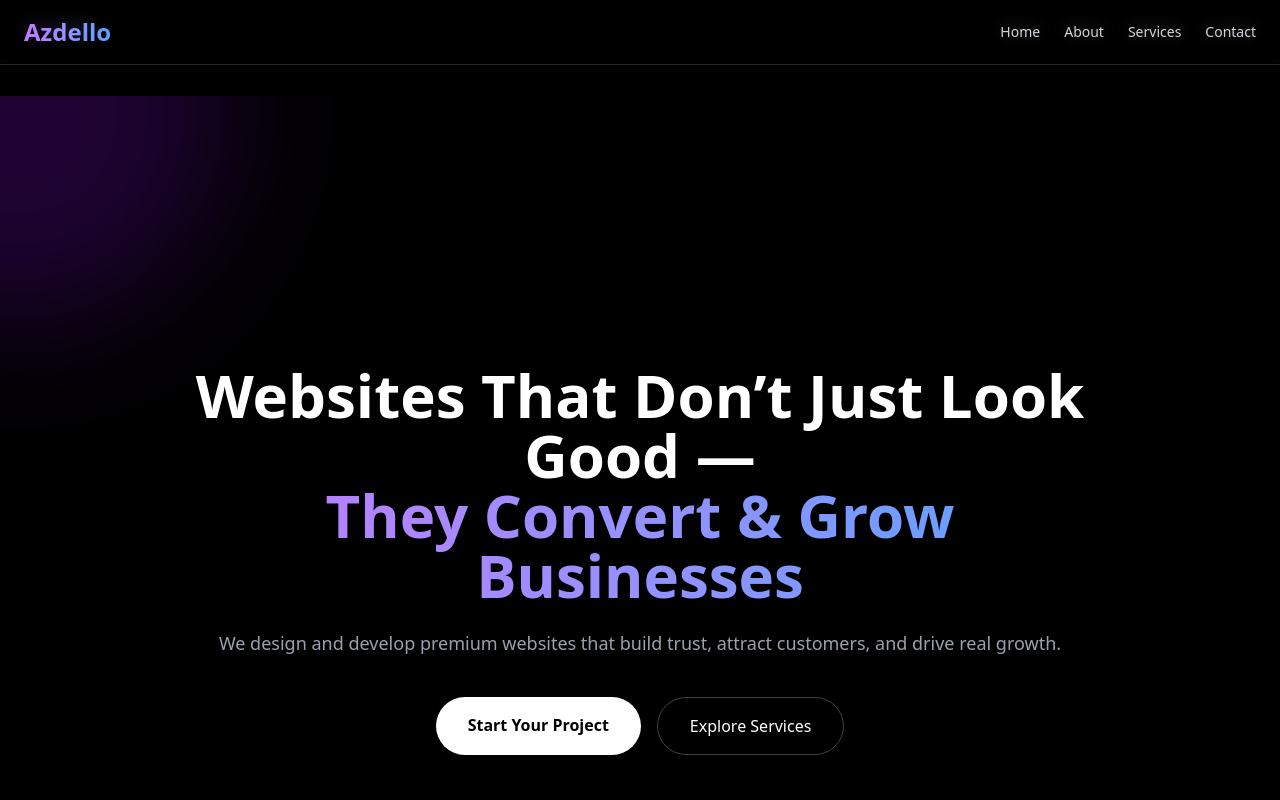
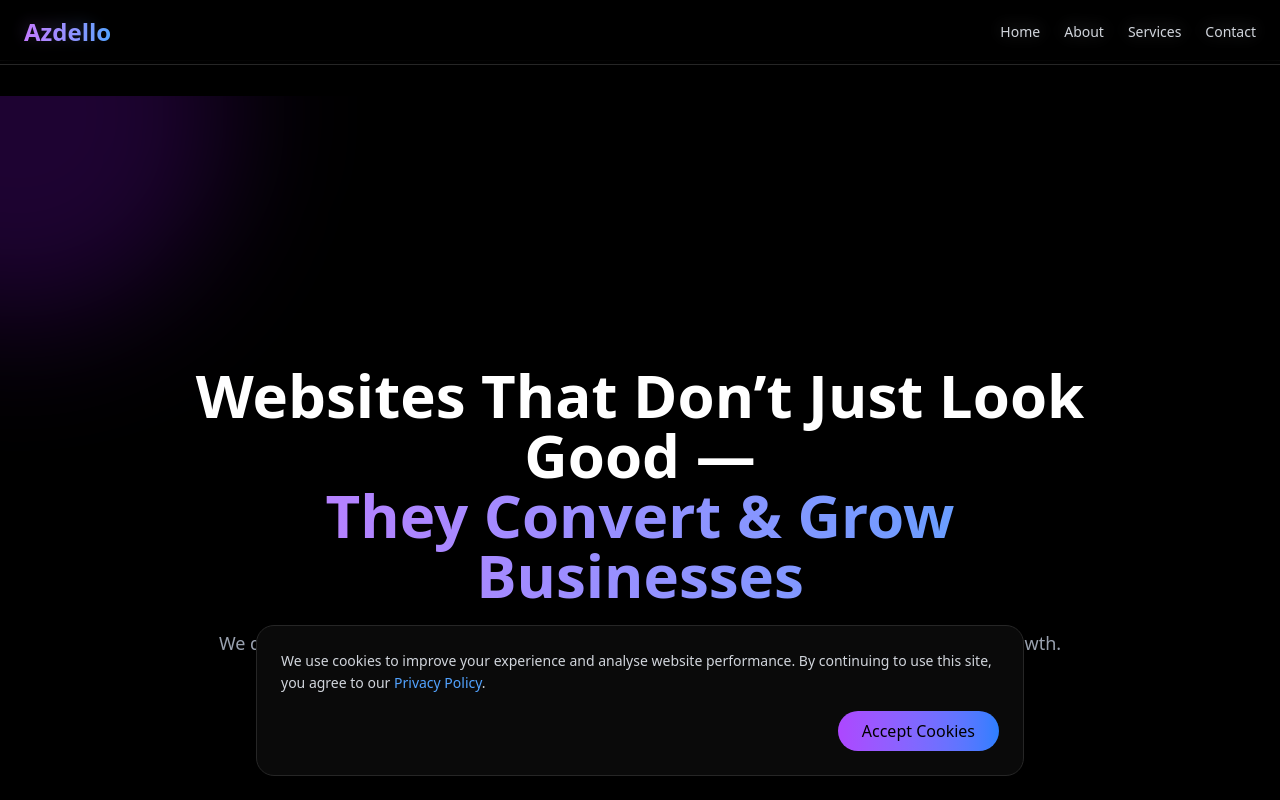
Before and after one commit to azdello/Azdello, a Next.js app: page / in a window 1280 px wide. Shown: the top 800 px of the page. Built offline with nearby package versions, Linux system fonts and the light colour scheme.

Commit message:
Add cookie consent banner without altering layout

```diff
--- a/app/layout.tsx
+++ b/app/layout.tsx
@@ -1,7 +1,8 @@
 import "./globals.css";
 import type { Metadata } from "next";
 import Navbar from "@/components/Navbar";
-import Footer from "./components/Footer";
+import Footer from "@/components/Footer";
+import CookieBanner from "@/components/CookieBanner";
 
 export const metadata: Metadata = {
   title: {
@@ -47,16 +48,12 @@ export default function RootLayout({
   return (
     <html lang="en">
       <body className="bg-black text-white antialiased">
-        {/* NAVBAR */}
         <Navbar />
+        <main className="pt-24">{children}</main>
+        <Footer />
 
-        {/* PAGE CONTENT */}
-        <main className="pt-24 min-h-screen">
-          {children}
-        </main>
-
-        {/* FOOTER */}
-        <Footer />
+        {/* ✅ Cookie banner added — nothing else touched */}
+        <CookieBanner />
       </body>
     </html>
   );
--- /dev/null
+++ b/components/CookieBanner.tsx
@@ -0,0 +1,57 @@
+"use client";
+
+import { useEffect, useState } from "react";
+import Link from "next/link";
+import { motion, AnimatePresence } from "framer-motion";
+
+export default function CookieBanner() {
+  const [visible, setVisible] = useState(false);
+
+  useEffect(() => {
+    const consent = localStorage.getItem("cookie-consent");
+    if (!consent) {
+      setVisible(true);
+    }
+  }, []);
+
+  const acceptCookies = () => {
+    localStorage.setItem("cookie-consent", "accepted");
+    setVisible(false);
+  };
+
+  return (
+    <AnimatePresence>
+      {visible && (
+        <motion.div
+          initial={{ y: 100, opacity: 0 }}
+          animate={{ y: 0, opacity: 1 }}
+          exit={{ y: 100, opacity: 0 }}
+          transition={{ duration: 0.4 }}
+          className="fixed bottom-6 left-1/2 -translate-x-1/2 z-[9999] w-[95%] max-w-3xl"
+        >
+          <div className="bg-neutral-950 border border-neutral-800 rounded-2xl p-6 shadow-xl">
+            <p className="text-sm text-gray-300 leading-relaxed">
+              We use cookies to improve your experience and analyse website
+              performance. By continuing to use this site, you agree to our{" "}
+              <Link
+                href="/privacy"
+                className="text-blue-400 hover:underline"
+              >
+                Privacy Policy
+              </Link>.
+            </p>
+
+            <div className="mt-4 flex flex-col sm:flex-row gap-3 sm:justify-end">
+              <button
+                onClick={acceptCookies}
+                className="px-6 py-2 rounded-full bg-gradient-to-r from-purple-500 to-blue-500 text-black font-medium hover:scale-105 transition"
+              >
+                Accept Cookies
+              </button>
+            </div>
+          </div>
+        </motion.div>
+      )}
+    </AnimatePresence>
+  );
+}
```
